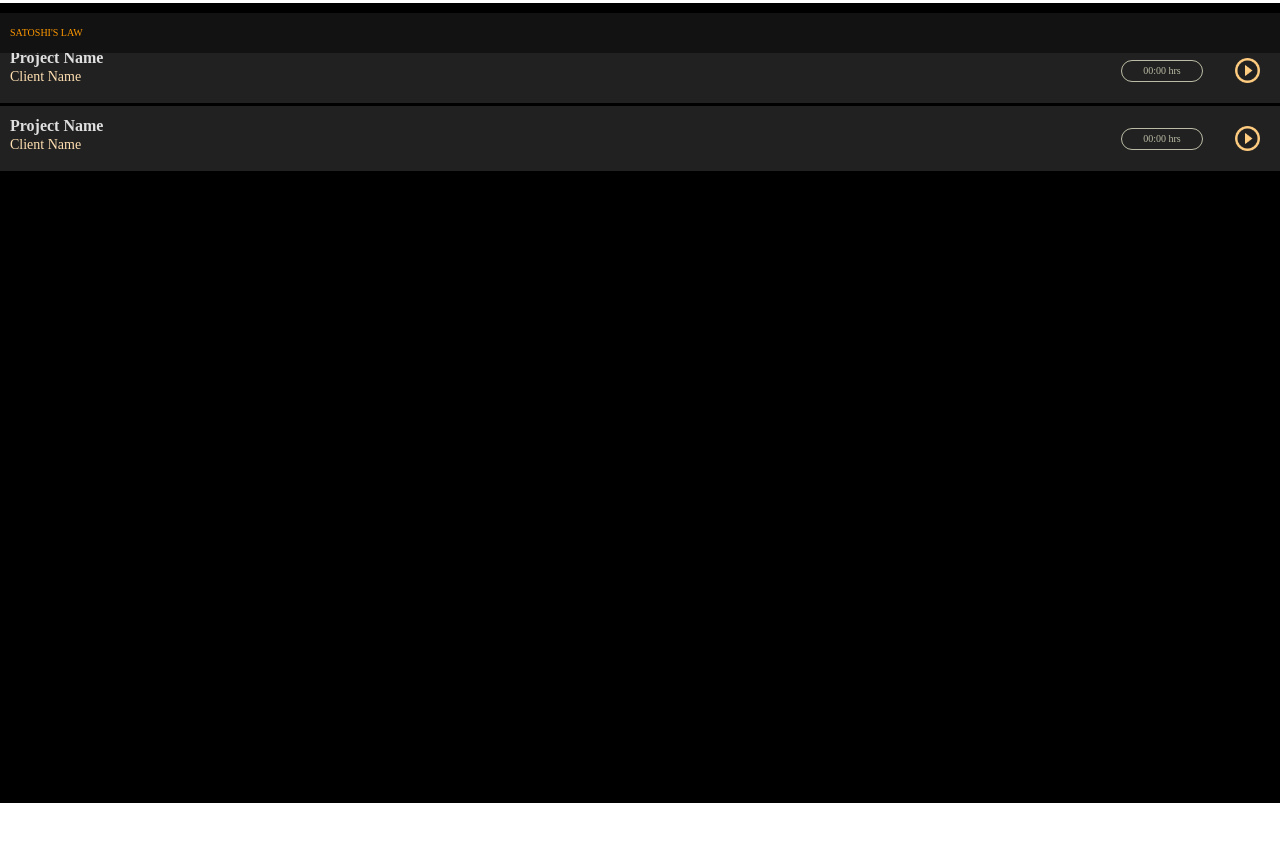
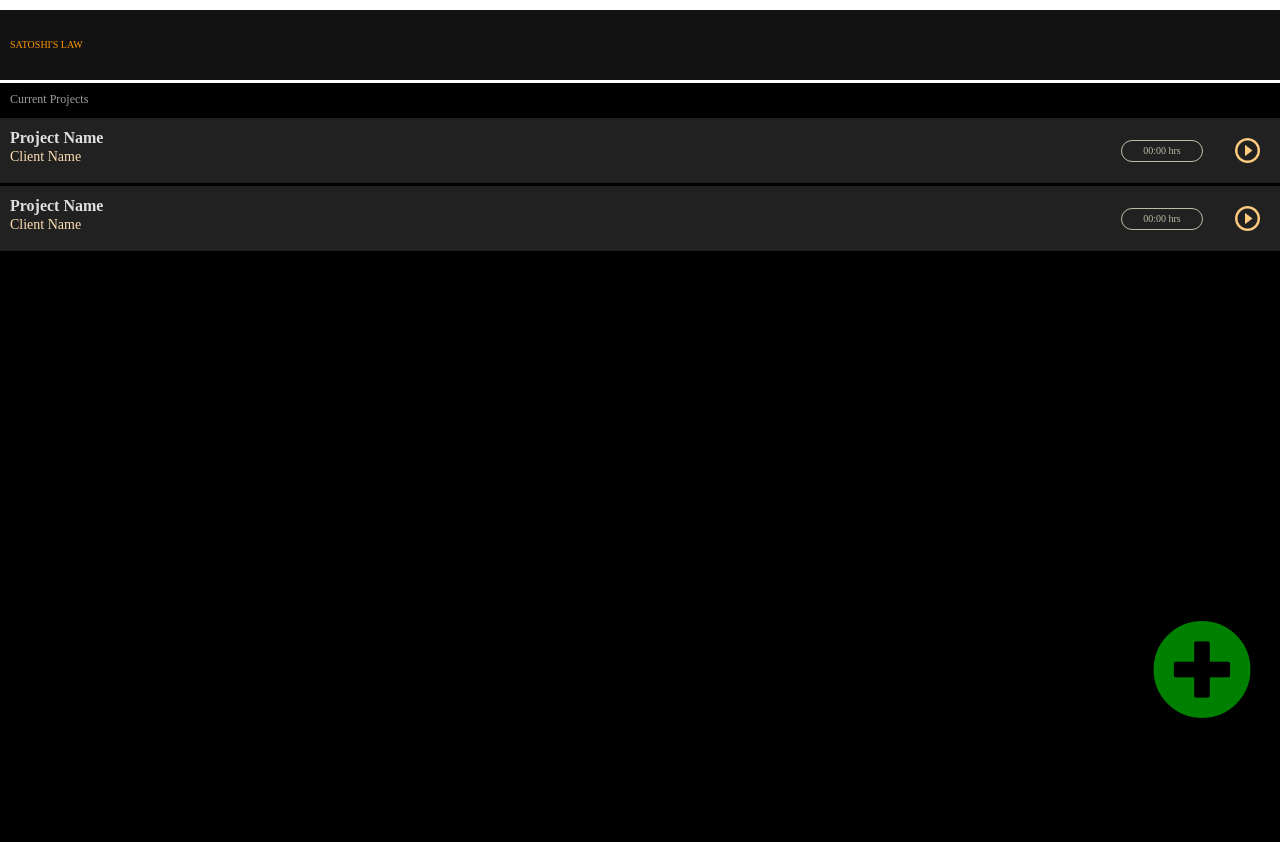
Before and after one commit to satoshi-s-law/frontend, a React (Create React App) app: page / in a window 1280 px wide. Shown: the top 842 px of the page. Before the commit the page ends 803 px from the top, so only its background shows below. Built offline with nearby package versions, Linux system fonts and the light colour scheme.

Commit message:
-ft-implemented add icon

```diff
--- a/public/index.html
+++ b/public/index.html
@@ -19,6 +19,7 @@
       work correctly both with client-side routing and a non-root public URL.
       Learn how to configure a non-root public URL by running `npm run build`.
     -->
+    <link rel="stylesheet" href="https://use.fontawesome.com/releases/v5.9.0/css/all.css">
     <title>Satoshi's Law</title>
   </head>
   <body>
--- a/src/components/homePage/homePage.jsx
+++ b/src/components/homePage/homePage.jsx
@@ -1,11 +1,13 @@
 import React from 'react';
 import Navigation from '../navigation/navigation';
 import ProjectList from '../projectlist/ProjectList';
+import Icon from '../projectlist/productIcon';
 
 const HomePage = () => (
   <div>
     <Navigation />
     <ProjectList />
+    <Icon />
   </div>
 );
 
--- a/src/components/navigation/navigation.jsx
+++ b/src/components/navigation/navigation.jsx
@@ -1,16 +1,15 @@
 import React from 'react';
 import styled from 'styled-components';
-
 
 const Nav = styled.nav`
     display: flex;
     align-items: center;
     margin-top: 1rem;
-    position: fixed;
-    z-index: 2;
+    /* position: fixed;
+    z-index: 2; */
     background-color: #121212;
     width: 100%;
-    height: 40px;
+    height: 70px;
     span {
         margin: 0 1rem;
         color: #ff9800;
--- a/src/components/projectlist/ProjectList.jsx
+++ b/src/components/projectlist/ProjectList.jsx
@@ -6,11 +6,9 @@ const useStyles = makeStyles({
   projectListContainer: {
     background: '#000',
     height: '800px',
-
   },
   projectname: {
     color: '#E0E0E0',
-
     fontFamily: 'Montserrat',
     fontStyle: 'normal',
     fontWeight: 'bold',
@@ -19,9 +17,6 @@ const useStyles = makeStyles({
     /* identical to box height */
   },
   clientname: {
-    /* Client Name */
-
-
     fontFamily: 'Montserrat',
     fontStyle: 'normal',
     fontWeight: 'normal',
@@ -97,7 +92,6 @@ Current Projects
         <div className={classes.timecontainer}>
           <p className={classes.timetracker}>00:00 hrs</p>
           <img src={playcircleoutline} alt="src-images" className={classes.actionButton} />
-
         </div>
       </div>
     </div>
--- /dev/null
+++ b/src/components/projectlist/productIcon.jsx
@@ -0,0 +1,20 @@
+import React from 'react';
+import styled from 'styled-components';
+
+const Div = styled.div`
+    position: absolute;
+    bottom: 10%;
+    left: 65%;
+
+    @media (min-width: 750px) {
+        left: 90%
+    }
+
+`;
+const Icon = () => (
+  <Div>
+    <i className="fas fa-plus-circle" style={{ color: 'green', fontSize: '100px' }} />
+  </Div>
+);
+
+export default Icon;
```
